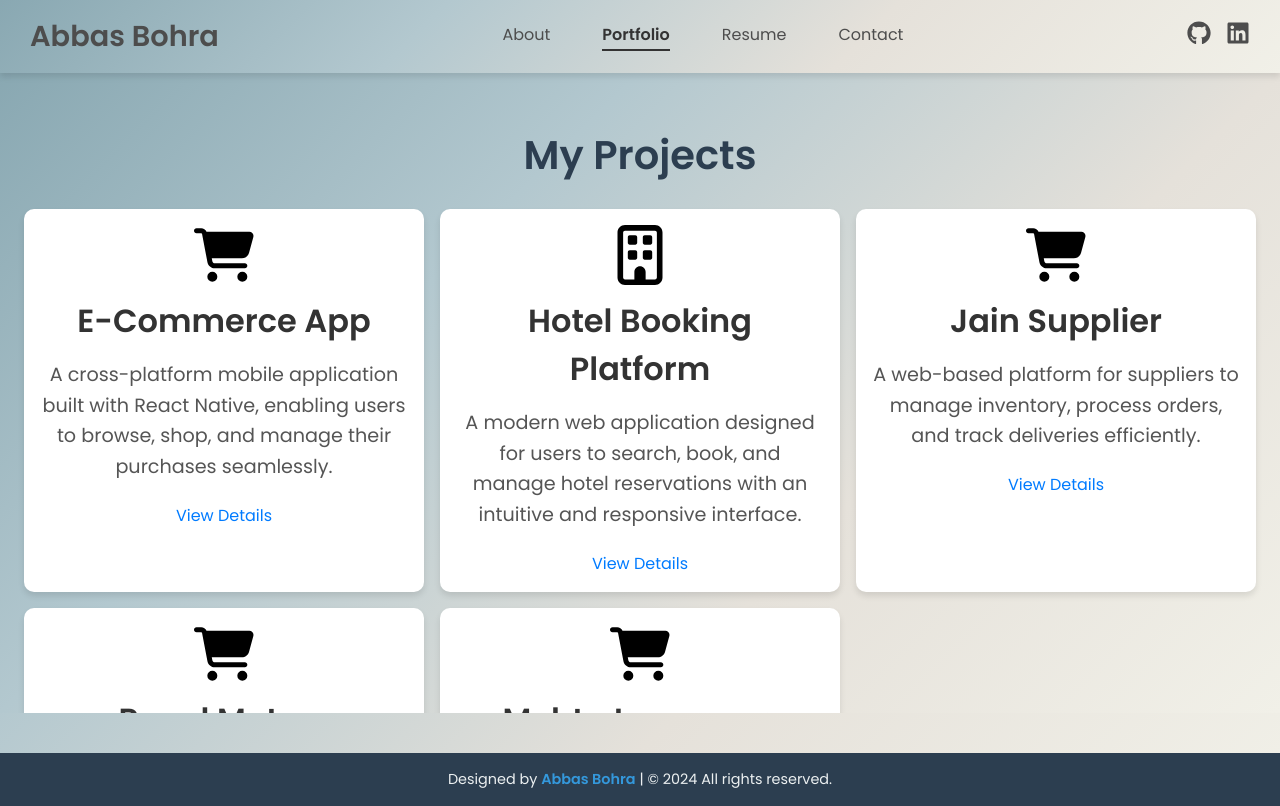
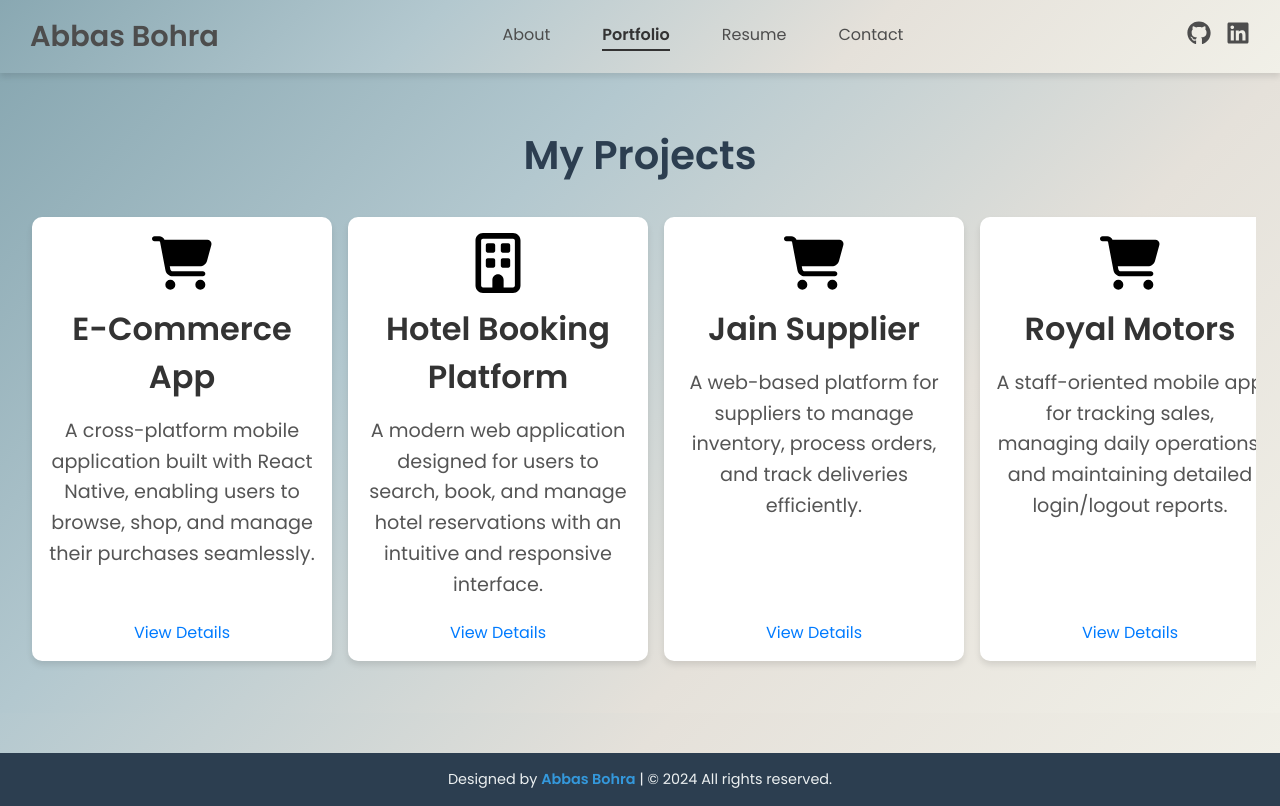
Before and after one commit to abbasbohra/potfolio, a React (Create React App) app: page /portfolio in a window 1280 px wide. Built offline with nearby package versions, Linux system fonts and the light colour scheme.

Commit message:
minor update

```diff
--- a/src/components/CssFile/Protfolio.css
+++ b/src/components/CssFile/Protfolio.css
@@ -1,10 +1,10 @@
 /* Portfolio Section Styles */
 #portfolio {
   background: linear-gradient(135deg, #89a8b2, #b3c8cf, #e5e1da, #f1f0e8);
-  padding: 2rem 1.5rem; /* Reduced from 3rem 1.5rem */
+  padding: 2rem 1.5rem;
   color: #333;
   position: relative;
-  overflow: hidden;
+  /* overflow: hidden; */
   height: 80vh;
 }
 
@@ -12,25 +12,40 @@
   font-size: 2.5rem;
   font-weight: 700;
   text-align: center;
-  margin-bottom: 1.5rem; /* Reduced from 2rem */
+  margin-bottom: 1.5rem;
   color: #2c3e50;
 }
 
 /* Projects Grid */
 .projects-grid {
-  display: grid;
-  grid-template-columns: repeat(auto-fit, minmax(300px, 1fr));
-  gap: 1rem; /* Reduced from 1.5rem */
+  display: flex;
+  flex-wrap: nowrap;
+  overflow-x: auto;
+  gap: 1rem;
+  padding: 0.5rem;
+  padding-bottom: 1rem;
+  scroll-behavior: smooth;
+  -ms-overflow-style: none; /* Hide scrollbar in IE/Edge */
+  scrollbar-width: none; /* Hide scrollbar in Firefox */
+}
+
+/* Hide scrollbar in WebKit browsers (Chrome, Safari) */
+.projects-grid::-webkit-scrollbar {
+  display: none;
 }
 
 /* Project Card */
 .project-card {
+  flex: 0 0 auto;
+  width: 300px;
   background: #fff;
   border-radius: 10px;
   box-shadow: 0 4px 6px rgba(0, 0, 0, 0.1);
-  padding: 1rem; /* Reduced from 1.5rem */
+  padding: 1rem;
   transition: transform 0.3s ease, box-shadow 0.3s ease;
   text-align: center;
+  display: flex;
+  flex-direction: column;
 }
 
 .project-card:hover {
@@ -38,10 +53,18 @@
   box-shadow: 0 6px 15px rgba(0, 0, 0, 0.2);
 }
 
+/* Card content */
+.project-card-content {
+  display: flex;
+  flex-direction: column;
+  flex-grow: 1;
+  justify-content: space-between;
+}
+
 .project-image {
-  width: 60px; /* Reduced from 80px */
-  height: 60px; /* Reduced from 80px */
-  margin: 0 auto 0.75rem; /* Reduced from 1rem */
+  width: 60px;
+  height: 60px;
+  margin: 0 auto 0.75rem;
   display: block;
 }
 
@@ -49,23 +72,27 @@
   font-size: 1.4rem;
   font-weight: 600;
   color: #2c3e50;
-  margin-bottom: 0.3rem; /* Reduced from 0.5rem */
+  margin-bottom: 0.3rem;
 }
 
 .project-description {
   font-size: 1rem;
   color: #555;
-  margin-bottom: 0.75rem; /* Reduced from 1rem */
-  line-height: 1.4; /* Reduced from 1.5 */
+  margin-bottom: 0.75rem;
+  line-height: 1.4;
+  flex-grow: 1;
 }
 
 .project-link {
   display: inline-flex;
+  justify-content: center; /* Center horizontally */
   align-items: center;
   color: #007bff;
   text-decoration: none;
   font-weight: 500;
   font-size: 1rem;
+  margin-top: auto; /* Keep at bottom */
+  width: 100%; /* Ensure it spans container for centering */
 }
 
 .project-link:hover {
@@ -73,7 +100,7 @@
 }
 
 .project-link svg {
-  margin-left: 0.5rem; /* Reduced from 0.8rem */
+  margin-left: 0.5rem;
 }
 
 /* Background Styling */
@@ -82,8 +109,8 @@
   position: absolute;
   top: -50px;
   left: -50px;
-  width: 300px; /* Reduced from 400px */
-  height: 200; /* Reduced from 300px */
+  width: 300px;
+  height: 200px;
   background: url("../../images/mobile.svg") no-repeat center;
   opacity: 0.2;
   z-index: -1;
--- a/src/components/Protfolio.js
+++ b/src/components/Protfolio.js
@@ -60,14 +60,14 @@ const Portfolio = () => {
       <div className="projects-grid">
         {projects.map((project) => (
           <div className="project-card" key={project.id}>
-            {/* Render SVG Component */}
+            <div className="project-card-content">
               <project.image className="project-image" />
               <h3 className="project-title">{project.title}</h3>
               <p className="project-description">{project.description}</p>
-            {/* Add Link to Detail Page */}
               <Link to={project.navigation} className="project-link">
                 View Details
               </Link>
+            </div>
           </div>
         ))}
       </div>
--- a/src/components/contact.js
+++ b/src/components/contact.js
@@ -61,14 +61,12 @@ const Contact = () => {
               Send an Enquiry
             </button>
           </div>
-
-          {/* Right Section (Image with animation) */}
+          {/* Right Section (Image with animation) */}npm start
           <div className="contact-image">
             <ContactIcon className="contact-svg" />
           </div>
         </div>
-
-        {/* Modal for Google Form */}
+        {/* Modal for Google Form */}npm start
         {isModalOpen && (
           <div className="modal-overlay" onClick={closeModal}>
             <div className="modal-content" onClick={(e) => e.stopPropagation()}>
```
Lines whose indentation alone changed are shown as unchanged.
